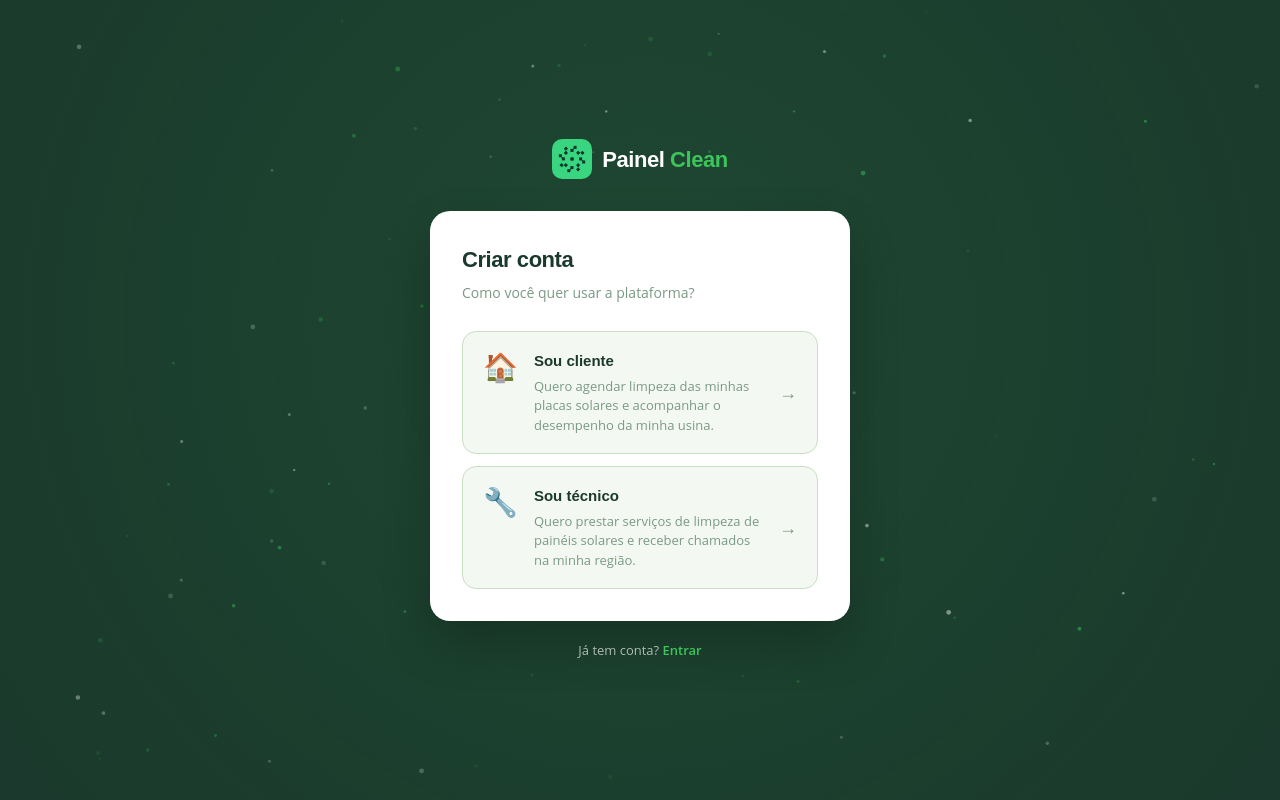
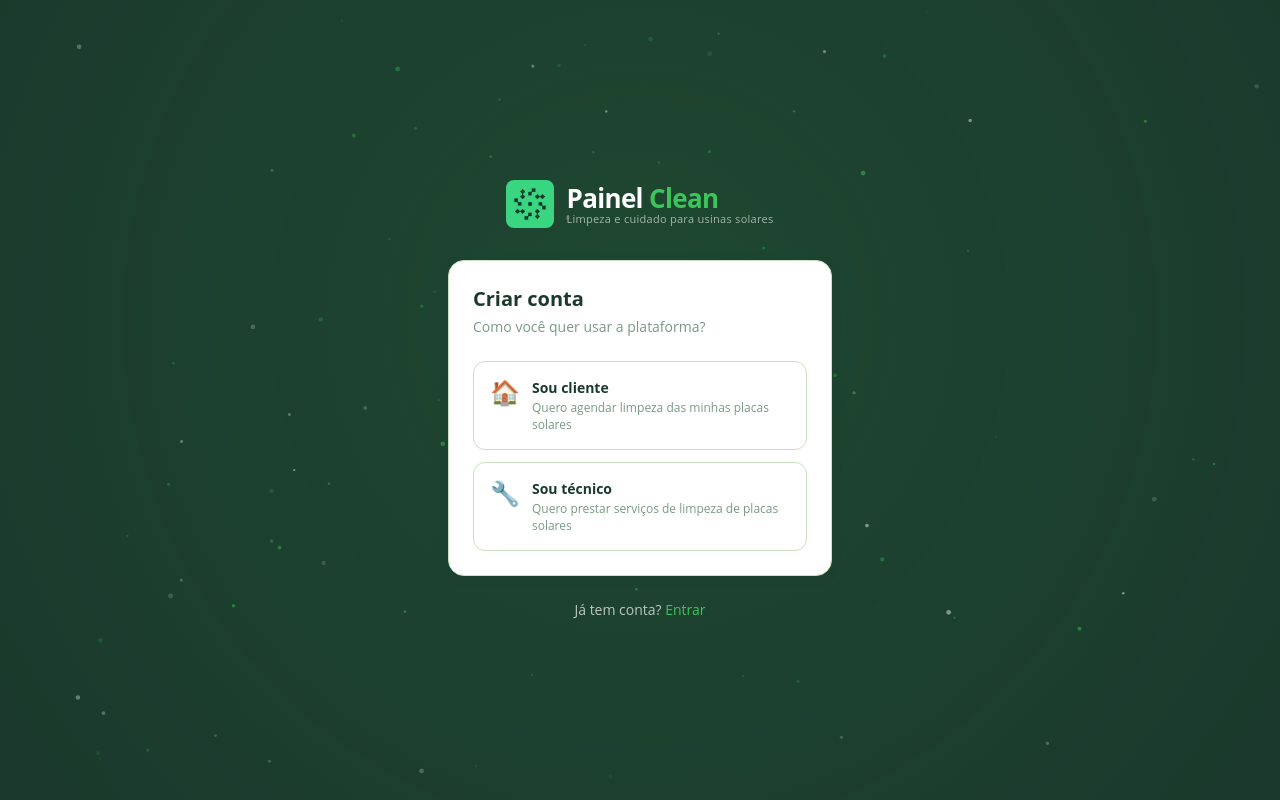
Before and after one commit to rafaelmecoccirosa-source/painel-clean-v2, a Next.js app: page /cadastro in a window 1280 px wide. Built offline with nearby package versions, Linux system fonts and the light colour scheme.

Commit message:
Revert "feat(auth/cadastro): rewrite como seleção de role — cards cliente/técnico"
This reverts commit a34c335bb6f94b3c613bafeacc225bc9a24b1a85.

```diff
--- a/app/(auth)/cadastro/page.tsx
+++ b/app/(auth)/cadastro/page.tsx
@@ -1,83 +1,363 @@
-'use client';
+"use client";
 
-import Link from 'next/link';
-import { useRouter } from 'next/navigation';
-import { LoginBackground } from '@/components/LoginBackground';
-import { COLORS } from '@/lib/brand-tokens';
+import { Suspense, useState, useEffect } from "react";
+import { useRouter, useSearchParams } from "next/navigation";
+import Link from "next/link";
+import Logo from "@/components/layout/Logo";
+import Button from "@/components/ui/Button";
+import { createClient } from "@/lib/supabase/client";
+import { CheckCircle2, AlertCircle } from "lucide-react";
+import { LoginBackground } from "@/components/LoginBackground";
 
-export default function CadastroPage() {
+const CIDADES = ["Jaraguá do Sul", "Pomerode", "Florianópolis"];
+
+function CadastroInner() {
   const router = useRouter();
+  const searchParams = useSearchParams();
+  const [step, setStep] = useState<1 | 2>(1);
+  const [role, setRole] = useState<"cliente" | "tecnico" | null>(null);
+
+  // Pre-select role from query param (e.g. /cadastro?role=tecnico)
+  useEffect(() => {
+    const r = searchParams.get("role");
+    if (r === "tecnico" || r === "cliente") {
+      setRole(r);
+      setStep(2);
+    }
+  }, [searchParams]);
+
+  // Step 2 fields
+  const [nome, setNome] = useState("");
+  const [email, setEmail] = useState("");
+  const [password, setPassword] = useState("");
+  const [cidade, setCidade] = useState("");
+  const [telefone, setTelefone] = useState("");
+  const [experiencia, setExperiencia] = useState("");
+  const [termsAccepted, setTermsAccepted] = useState(false);
+
+  const [loading, setLoading] = useState(false);
+  const [loadingGoogle, setLoadingGoogle] = useState(false);
+  const [error, setError] = useState<string | null>(null);
+  const [success, setSuccess] = useState(false);
+
+  function selectRole(r: "cliente" | "tecnico") {
+    setRole(r);
+    setStep(2);
+    setError(null);
+  }
+
+  async function handleGoogleSignUp() {
+    setLoadingGoogle(true);
+    setError(null);
+    const supabase = createClient();
+    const { error } = await supabase.auth.signInWithOAuth({
+      provider: "google",
+      options: {
+        redirectTo: `${window.location.origin}/auth/callback`,
+      },
+    });
+    if (error) {
+      setError(error.message);
+      setLoadingGoogle(false);
+    }
+  }
+
+  async function handleSubmit(e: React.FormEvent) {
+    e.preventDefault();
+    setError(null);
+
+    if (!nome.trim()) return setError("Informe seu nome completo.");
+    if (!cidade) return setError("Selecione sua cidade.");
+    if (password.length < 8) return setError("A senha deve ter pelo menos 8 caracteres.");
+    if (!termsAccepted) return setError("Você precisa aceitar os Termos de Uso para continuar.");
+
+    setLoading(true);
+
+    const supabase = createClient();
+    const { data: signUpData, error: signUpError } = await supabase.auth.signUp({
+      email,
+      password,
+      options: {
+        data: {
+          full_name: nome,
+          role,
+          cidade,
+          telefone,
+          ...(role === "tecnico" ? { experiencia } : {}),
+        },
+      },
+    });
+
+    if (signUpError) {
+      setLoading(false);
+      if (signUpError.message.includes("already registered")) {
+        setError("Este e-mail já está cadastrado. Tente fazer login.");
+      } else {
+        setError(signUpError.message);
+      }
+      return;
+    }
+
+    // Manually insert profile (in case the DB trigger isn't set up yet)
+    if (signUpData.user) {
+      console.log("[cadastro] inserting profile for user:", signUpData.user.id);
+      const { error: profileError } = await supabase.from("profiles").upsert({
+        user_id: signUpData.user.id,
+        full_name: nome,
+        role,
+        city: cidade,
+        phone: telefone,
+        email: signUpData.user.email,
+      }, { onConflict: "user_id" });
+      if (profileError) {
+        console.warn("[cadastro] profile upsert warning:", profileError.message);
+      }
+    }
+
+    setLoading(false);
+    setSuccess(true);
+    setTimeout(() => router.push("/login"), 3000);
+  }
+
+  if (success) {
+    return (
+      <div className="min-h-screen flex flex-col items-center justify-center px-4 py-12">
+        <div className="w-full max-w-sm" style={{ position: "relative", zIndex: 1 }}>
+          <div className="flex justify-center mb-8">
+            <Logo size="lg" inverted />
+          </div>
+          <div className="card text-center py-8">
+            <div className="flex justify-center mb-4">
+              <div className="h-14 w-14 rounded-full bg-brand-green/10 flex items-center justify-center">
+                <CheckCircle2 size={32} className="text-brand-green" />
+              </div>
+            </div>
+            <h2 className="text-lg font-bold text-brand-dark mb-2">Conta criada!</h2>
+            <p className="text-sm text-brand-muted">
+              Verifique seu e-mail para confirmar o cadastro. Você será
+              redirecionado para o login em instantes.
+            </p>
+          </div>
+        </div>
+      </div>
+    );
+  }
 
   return (
-    <div
-      style={{
-        minHeight: '100vh',
-        display: 'flex',
-        flexDirection: 'column',
-        alignItems: 'center',
-        justifyContent: 'center',
-        padding: '48px 20px',
-        position: 'relative',
-      }}
-    >
-      <LoginBackground />
-
-      <div style={{ width: '100%', maxWidth: 420, position: 'relative', zIndex: 1 }}>
-        {/* Logo */}
-        <div style={{ display: 'flex', justifyContent: 'center', marginBottom: 32 }}>
-          <Link href="/" style={{ textDecoration: 'none', display: 'flex', alignItems: 'center', gap: 10 }}>
-            {/* eslint-disable-next-line @next/next/no-img-element */}
-            <img src="/landing-v2-logo-mark.jpg" alt="Painel Clean" style={{ width: 40, height: 40, borderRadius: 10, objectFit: 'cover' }} />
-            <span style={{ fontFamily: "'Montserrat',sans-serif", fontWeight: 800, fontSize: 22, color: 'white', letterSpacing: '-.02em' }}>
-              Painel <span style={{ color: COLORS.green }}>Clean</span>
-            </span>
-          </Link>
+    <div className="min-h-screen flex flex-col items-center justify-center px-4 py-12">
+      <div className="w-full max-w-sm" style={{ position: "relative", zIndex: 1 }}>
+        <div className="flex justify-center mb-8">
+          <Logo size="lg" inverted />
         </div>
 
-        {/* Card */}
-        <div
-          style={{
-            background: 'white',
-            borderRadius: 20,
-            boxShadow: '0 24px 48px rgba(0,0,0,.22)',
-            padding: '32px',
-          }}
+        {/* STEP 1 — Role selection */}
+        {step === 1 && (
+          <div className="card">
+            <h1 className="text-xl font-bold text-brand-dark mb-1">Criar conta</h1>
+            <p className="text-sm text-brand-muted mb-6">Como você quer usar a plataforma?</p>
+
+            <div className="space-y-3">
+              <button
+                type="button"
+                onClick={() => selectRole("cliente")}
+                className="w-full text-left border border-brand-border hover:border-brand-green hover:bg-brand-light rounded-xl p-4 transition-colors group"
               >
-          <h1
-            style={{
-              fontFamily: "'Montserrat',sans-serif",
-              fontWeight: 800,
-              fontSize: 22,
-              color: COLORS.dark,
-              margin: '0 0 6px',
-              letterSpacing: '-.02em',
-            }}
+                <div className="flex items-start gap-3">
+                  <span className="text-2xl leading-none mt-0.5">🏠</span>
+                  <div>
+                    <p className="font-bold text-brand-dark text-sm group-hover:text-brand-green transition-colors">
+                      Sou cliente
+                    </p>
+                    <p className="text-xs text-brand-muted mt-0.5 leading-snug">
+                      Quero agendar limpeza das minhas placas solares
+                    </p>
+                  </div>
+                </div>
+              </button>
+
+              <button
+                type="button"
+                onClick={() => selectRole("tecnico")}
+                className="w-full text-left border border-brand-border hover:border-brand-green hover:bg-brand-light rounded-xl p-4 transition-colors group"
               >
-            Criar conta
+                <div className="flex items-start gap-3">
+                  <span className="text-2xl leading-none mt-0.5">🔧</span>
+                  <div>
+                    <p className="font-bold text-brand-dark text-sm group-hover:text-brand-green transition-colors">
+                      Sou técnico
+                    </p>
+                    <p className="text-xs text-brand-muted mt-0.5 leading-snug">
+                      Quero prestar serviços de limpeza de placas solares
+                    </p>
+                  </div>
+                </div>
+              </button>
+            </div>
+          </div>
+        )}
+
+        {/* STEP 2 — Form */}
+        {step === 2 && role && (
+          <div className="card">
+            <button
+              type="button"
+              onClick={() => { setStep(1); setError(null); }}
+              className="text-xs text-brand-muted hover:text-brand-dark mb-4 flex items-center gap-1"
+            >
+              ← Voltar
+            </button>
+
+            <h1 className="text-xl font-bold text-brand-dark mb-1">
+              {role === "cliente" ? "Cadastro de cliente" : "Cadastro de técnico"}
             </h1>
-          <p style={{ fontSize: 14, color: COLORS.muted, margin: '0 0 28px', fontFamily: "'Open Sans',sans-serif" }}>
-            Como você quer usar a plataforma?
+            <p className="text-sm text-brand-muted mb-4">
+              {role === "cliente"
+                ? "Crie sua conta para agendar serviços."
+                : "Crie sua conta para receber chamados na sua cidade."}
             </p>
 
-          <div style={{ display: 'flex', flexDirection: 'column', gap: 12 }}>
-            <RoleCard
-              emoji="🏠"
-              title="Sou cliente"
-              description="Quero agendar limpeza das minhas placas solares e acompanhar o desempenho da minha usina."
-              onClick={() => router.push('/cadastro/cliente')}
-            />
-            <RoleCard
-              emoji="🔧"
-              title="Sou técnico"
-              description="Quero prestar serviços de limpeza de painéis solares e receber chamados na minha região."
-              onClick={() => router.push('/cadastro/tecnico')}
+            {/* Google OAuth */}
+            <button
+              type="button"
+              onClick={handleGoogleSignUp}
+              disabled={loadingGoogle}
+              className="w-full flex items-center justify-center gap-3 bg-white border border-brand-border hover:border-brand-green hover:bg-brand-light text-brand-dark font-semibold text-sm rounded-xl px-4 py-3 transition-colors mb-4 disabled:opacity-50"
+            >
+              <svg width="18" height="18" viewBox="0 0 18 18" aria-hidden="true">
+                <path fill="#4285F4" d="M17.64 9.205c0-.639-.057-1.252-.164-1.841H9v3.481h4.844a4.14 4.14 0 01-1.796 2.716v2.259h2.908c1.702-1.567 2.684-3.875 2.684-6.615z"/>
+                <path fill="#34A853" d="M9 18c2.43 0 4.467-.806 5.956-2.18l-2.908-2.259c-.806.54-1.837.86-3.048.86-2.344 0-4.328-1.584-5.036-3.711H.957v2.332A8.997 8.997 0 009 18z"/>
+                <path fill="#FBBC05" d="M3.964 10.71A5.41 5.41 0 013.682 9c0-.593.102-1.17.282-1.71V4.958H.957A8.996 8.996 0 000 9c0 1.452.348 2.827.957 4.042l3.007-2.332z"/>
+                <path fill="#EA4335" d="M9 3.58c1.321 0 2.508.454 3.44 1.345l2.582-2.58C13.463.891 11.426 0 9 0A8.997 8.997 0 00.957 4.958L3.964 7.29C4.672 5.163 6.656 3.58 9 3.58z"/>
+              </svg>
+              {loadingGoogle ? "Redirecionando…" : "Continuar com Google"}
+            </button>
+
+            <div className="flex items-center gap-3 mb-4">
+              <div className="flex-1 h-px bg-brand-border" />
+              <span className="text-xs text-brand-muted">ou</span>
+              <div className="flex-1 h-px bg-brand-border" />
+            </div>
+
+            {error && (
+              <div className="flex items-start gap-2.5 bg-red-50 border border-red-200 text-red-700 text-sm rounded-xl px-4 py-3 mb-4">
+                <AlertCircle size={16} className="flex-shrink-0 mt-0.5" />
+                <span>{error}</span>
+              </div>
+            )}
+
+            <form onSubmit={handleSubmit} className="space-y-4">
+              <div>
+                <label className="label-base" htmlFor="nome">Nome completo</label>
+                <input
+                  id="nome"
+                  type="text"
+                  placeholder="Rafael Mecoci"
+                  className="input-base"
+                  autoComplete="name"
+                  value={nome}
+                  onChange={(e) => setNome(e.target.value)}
+                  required
                 />
               </div>
+              <div>
+                <label className="label-base" htmlFor="email">E-mail</label>
+                <input
+                  id="email"
+                  type="email"
+                  placeholder="seu@email.com"
+                  className="input-base"
+                  autoComplete="email"
+                  value={email}
+                  onChange={(e) => setEmail(e.target.value)}
+                  required
+                />
+              </div>
+              <div>
+                <label className="label-base" htmlFor="password">Senha</label>
+                <input
+                  id="password"
+                  type="password"
+                  placeholder="Mínimo 8 caracteres"
+                  className="input-base"
+                  autoComplete="new-password"
+                  value={password}
+                  onChange={(e) => setPassword(e.target.value)}
+                  required
+                />
+              </div>
+              <div>
+                <label className="label-base" htmlFor="cidade">Cidade</label>
+                <select
+                  id="cidade"
+                  className="input-base"
+                  value={cidade}
+                  onChange={(e) => setCidade(e.target.value)}
+                  required
+                >
+                  <option value="">Selecione sua cidade</option>
+                  {CIDADES.map((c) => (
+                    <option key={c} value={c}>{c}</option>
+                  ))}
+                </select>
+              </div>
+              <div>
+                <label className="label-base" htmlFor="telefone">Telefone / WhatsApp</label>
+                <input
+                  id="telefone"
+                  type="tel"
+                  placeholder="(47) 9 9999-9999"
+                  className="input-base"
+                  autoComplete="tel"
+                  value={telefone}
+                  onChange={(e) => setTelefone(e.target.value)}
+                />
               </div>
 
-        <p style={{ textAlign: 'center', fontSize: 13, color: 'rgba(255,255,255,.65)', marginTop: 20, fontFamily: "'Open Sans',sans-serif" }}>
-          Já tem conta?{' '}
-          <Link href="/login" style={{ color: COLORS.green, fontWeight: 600, textDecoration: 'none' }}>
+              {role === "tecnico" && (
+                <div>
+                  <label className="label-base" htmlFor="experiencia">
+                    Experiência profissional
+                  </label>
+                  <textarea
+                    id="experiencia"
+                    placeholder="Ex: Eletricista há 5 anos, já limpei sistemas solares residenciais e comerciais em Jaraguá do Sul."
+                    className="input-base min-h-[80px] resize-y"
+                    value={experiencia}
+                    onChange={(e) => setExperiencia(e.target.value)}
+                  />
+                  <p className="text-xs text-brand-muted mt-1">
+                    Descreva sua formação e experiência com eletricidade ou energia solar.
+                  </p>
+                </div>
+              )}
+
+              <div className="flex items-start gap-2.5 pt-1">
+                <input
+                  type="checkbox"
+                  id="terms"
+                  checked={termsAccepted}
+                  onChange={(e) => setTermsAccepted(e.target.checked)}
+                  className="mt-0.5 h-4 w-4 flex-shrink-0 accent-brand-green cursor-pointer"
+                />
+                <label htmlFor="terms" className="text-sm text-brand-muted cursor-pointer leading-snug">
+                  Li e aceito os{" "}
+                  <Link href="/termos" target="_blank" className="text-brand-green font-medium hover:underline">
+                    Termos de Uso
+                  </Link>{" "}
+                  da plataforma, incluindo a proibição de contato direto entre clientes e técnicos fora da plataforma.
+                </label>
+              </div>
+
+              <Button type="submit" size="lg" className="w-full mt-2" loading={loading}>
+                Criar conta gratuita
+              </Button>
+            </form>
+          </div>
+        )}
+
+        <p className="text-center text-sm text-white/70 mt-6">
+          Já tem conta?{" "}
+          <Link href="/login" className="text-brand-green font-medium hover:underline">
             Entrar
           </Link>
         </p>
@@ -86,80 +366,13 @@
   );
 }
 
-function RoleCard({
-  emoji,
-  title,
-  description,
-  onClick,
-}: {
-  emoji: string;
-  title: string;
-  description: string;
-  onClick: () => void;
-}) {
+export default function CadastroPage() {
   return (
-    <button
-      type="button"
-      onClick={onClick}
-      style={{
-        width: '100%',
-        textAlign: 'left',
-        background: COLORS.bg,
-        border: `1px solid ${COLORS.border}`,
-        borderRadius: 14,
-        padding: '18px 20px',
-        cursor: 'pointer',
-        transition: 'border-color .15s, background .15s, box-shadow .15s',
-        display: 'flex',
-        alignItems: 'flex-start',
-        gap: 16,
-      }}
-      onMouseEnter={(e) => {
-        e.currentTarget.style.borderColor = COLORS.green;
-        e.currentTarget.style.background = COLORS.light;
-        e.currentTarget.style.boxShadow = `0 0 0 3px rgba(61,196,90,.1)`;
-      }}
-      onMouseLeave={(e) => {
-        e.currentTarget.style.borderColor = COLORS.border;
-        e.currentTarget.style.background = COLORS.bg;
-        e.currentTarget.style.boxShadow = 'none';
-      }}
-    >
-      <span style={{ fontSize: 28, lineHeight: 1, flexShrink: 0, marginTop: 2 }}>{emoji}</span>
-      <div>
-        <div
-          style={{
-            fontFamily: "'Montserrat',sans-serif",
-            fontWeight: 700,
-            fontSize: 15,
-            color: COLORS.dark,
-            marginBottom: 4,
-          }}
-        >
-          {title}
-        </div>
-        <div
-          style={{
-            fontSize: 13,
-            color: COLORS.muted,
-            lineHeight: 1.5,
-            fontFamily: "'Open Sans',sans-serif",
-          }}
-        >
-          {description}
-        </div>
-      </div>
-      <span
-        style={{
-          marginLeft: 'auto',
-          flexShrink: 0,
-          fontSize: 18,
-          color: COLORS.muted,
-          alignSelf: 'center',
-        }}
-      >
-        →
-      </span>
-    </button>
+    <>
+      <LoginBackground />
+      <Suspense fallback={<div className="min-h-screen" />}>
+        <CadastroInner />
+      </Suspense>
+    </>
   );
 }
```
Lines whose indentation alone changed are shown as unchanged.
